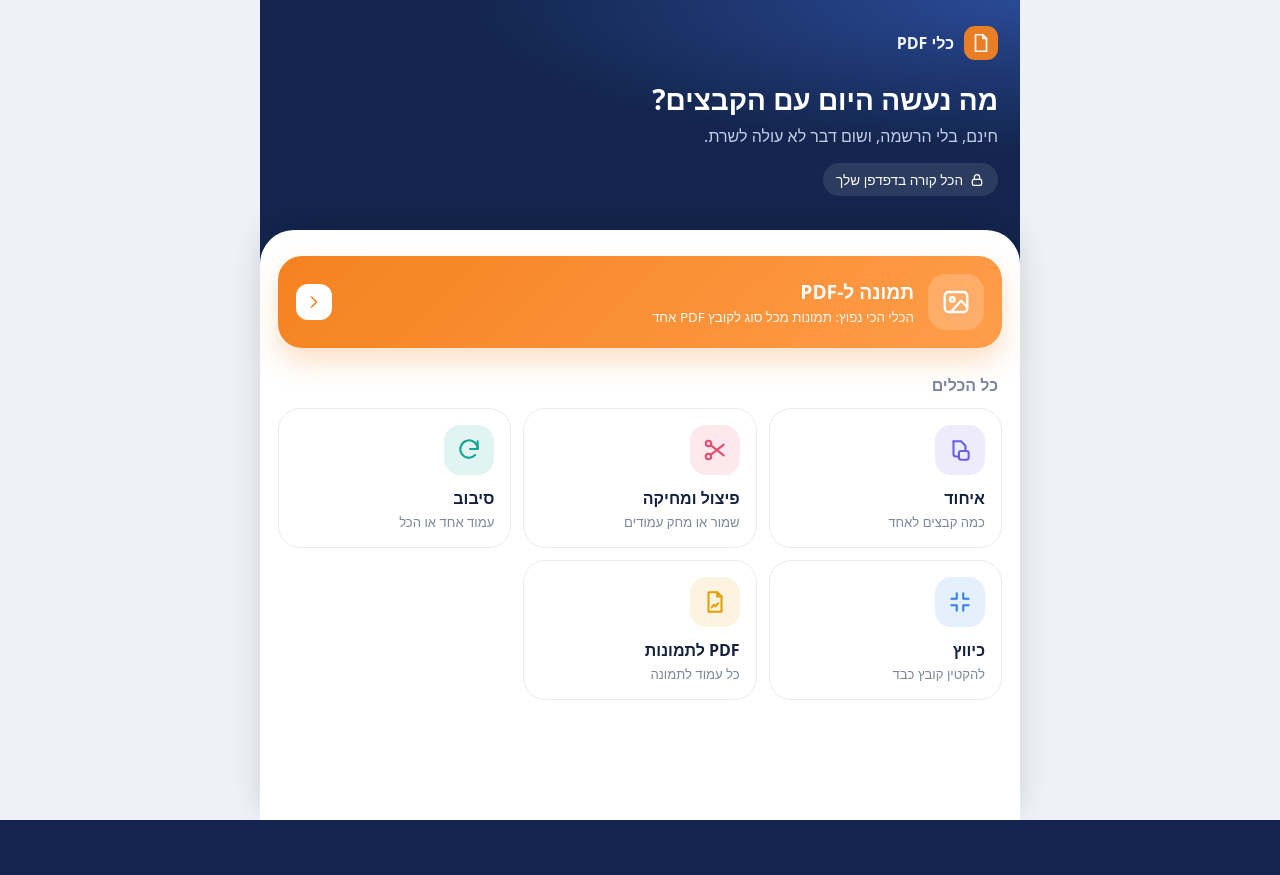
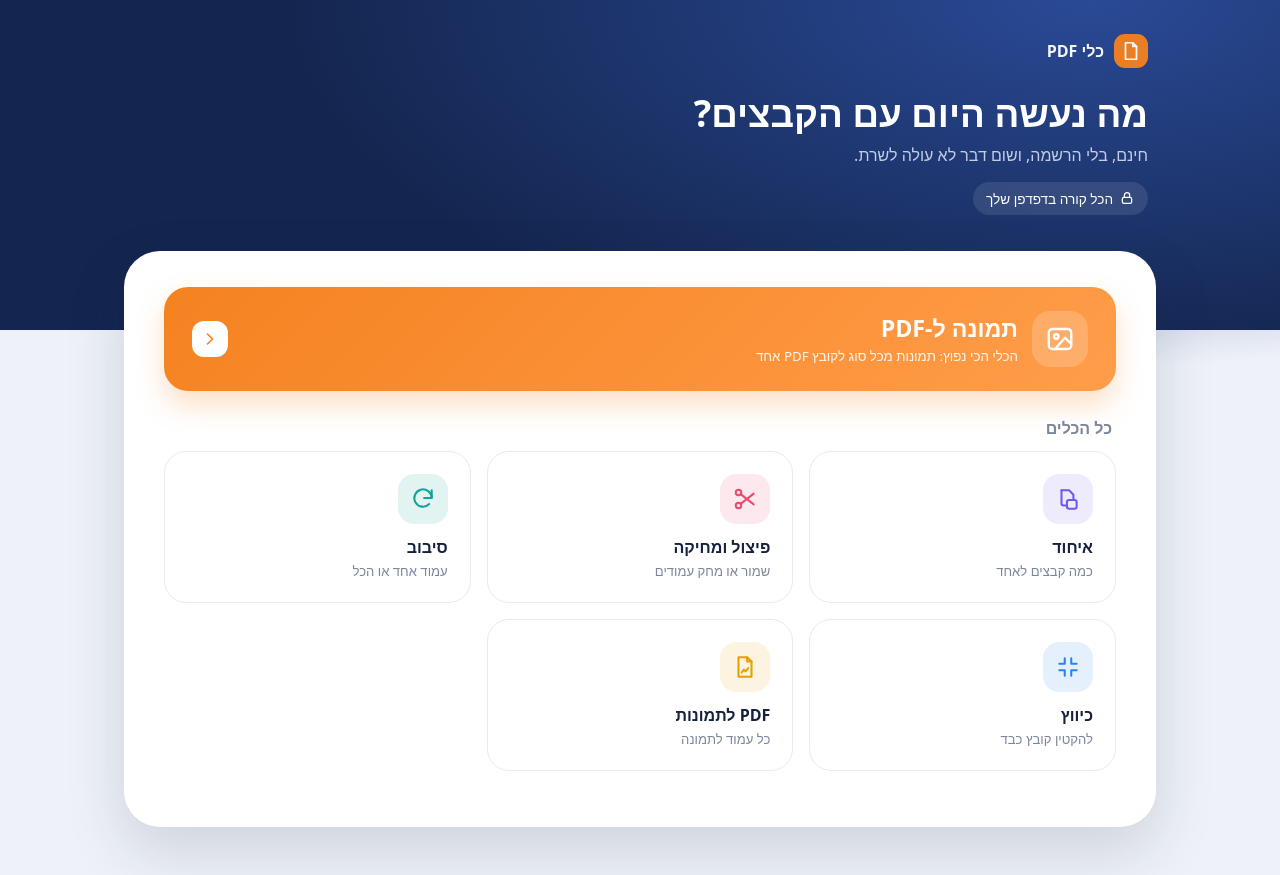
Before and after one commit to efiyona/pdf-hatazrim, a React (Vite) app: page / in a window 1280 px wide. Before the commit the page ends 820 px from the top, so only its background shows below. Built offline with nearby package versions, Linux system fonts and the light colour scheme.

Commit message:
Desktop layout

```diff
--- a/package.json
+++ b/package.json
@@ -17,6 +17,7 @@
     "react": "^19.2.8",
     "react-dom": "^19.2.8",
     "react-router-dom": "^7.18.4",
+    "tesseract.js": "^7.0.0",
     "vite-plugin-pwa": "^2.0.0"
   },
   "devDependencies": {
--- a/src/styles.css
+++ b/src/styles.css
@@ -98,3 +98,23 @@ select,input{font:inherit;padding:11px 12px;border-radius:14px;border:1.5px soli
 .files li.dragging{box-shadow:0 14px 30px #14264f33;border-color:var(--or);transform:scale(1.015);z-index:2;position:relative}
 .files li{transition:box-shadow .15s,transform .15s}
 .flh small{font-weight:400;color:#a2abc0}
+
+@media (min-width:900px){
+  html{background:var(--bg)}
+  body{background:radial-gradient(90% 60% at 85% 0,#2a4a96 0,transparent 70%),linear-gradient(var(--navy) 0 330px,var(--bg) 330px);min-height:100vh}
+  .shell{max-width:1080px;background:transparent;padding:0 24px 48px}
+  .hero{background:none;padding:34px 8px 92px}
+  .hero.small{padding:26px 8px 82px}
+  .hero h1{font-size:2.3rem}
+  .herotitle h1{font-size:1.8rem}
+  .sheet{border-radius:36px;margin-top:-56px;padding:36px 40px 56px;min-height:60vh;box-shadow:0 24px 60px #14264f26}
+  .grid.tools{grid-template-columns:repeat(3,1fr);gap:16px}
+  .featured{padding:24px 28px}.featured b{font-size:1.45rem}
+  .tile{padding:22px}
+  .sheet .drop,.sheet .files,.sheet .opts,.sheet .go,.sheet .progress,.sheet .flh,.sheet .result,.sheet .bar2,.sheet .grid.pages,.sheet .linkbtn{max-width:860px;margin-inline:auto}
+  .sheet .go{display:block}.sheet .ractions .go{display:flex}
+  .sheet .linkbtn{display:block}
+  .drop{padding:56px 16px}
+  .grid.pages{grid-template-columns:repeat(auto-fill,minmax(120px,1fr))}
+  .toasts{left:auto;right:24px;align-items:flex-end}
+}
```
Also changed, not shown: 1 other file (tests, documents, lock files or other folders).
